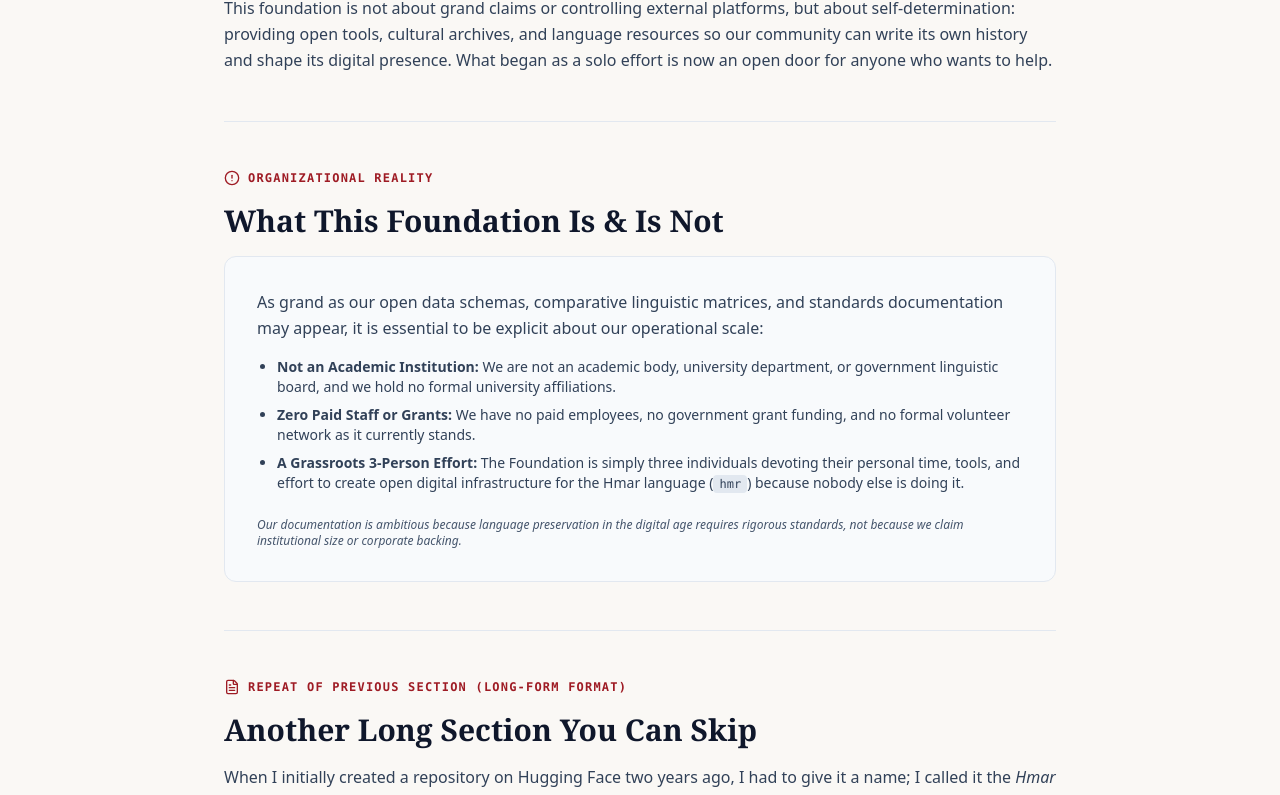
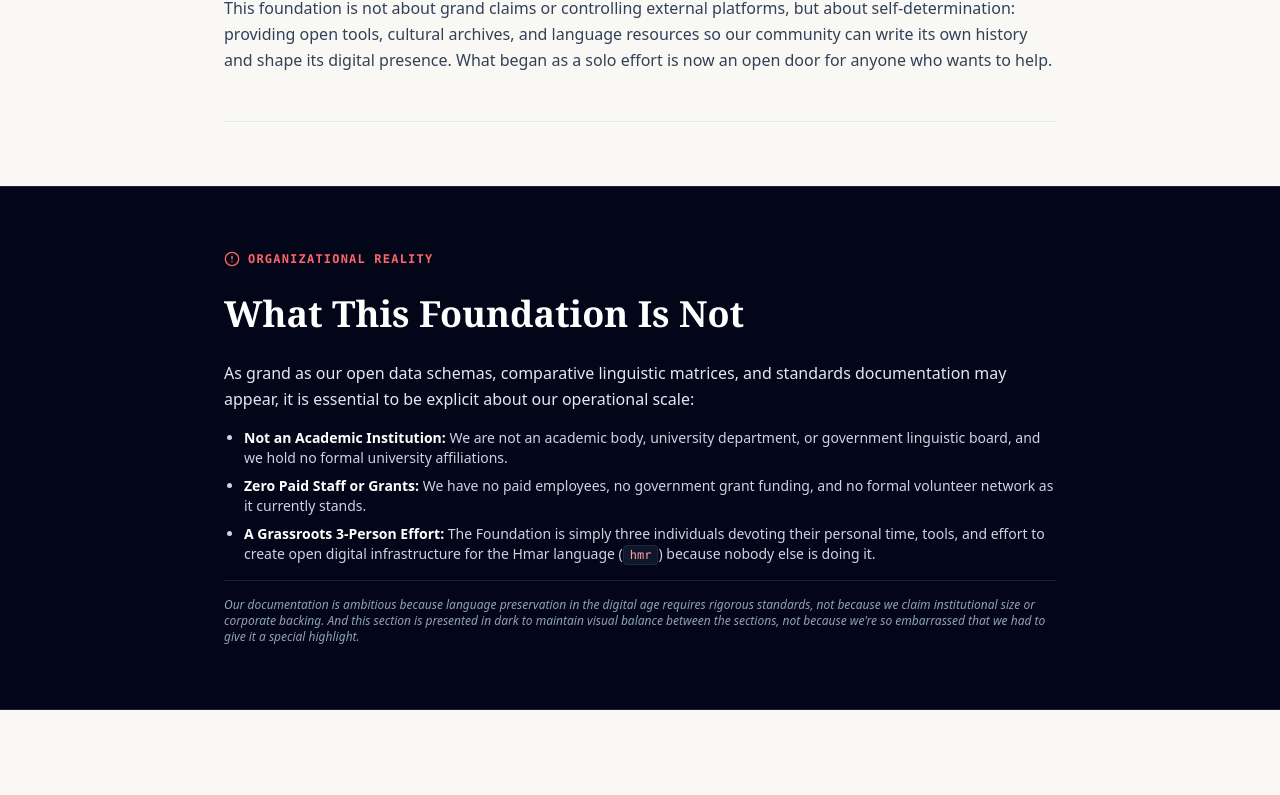
Before and after one commit to hmar-heritage-org/home, a Next.js app: page / in a window 1280 px wide. Shown: the part 1080-1875 px from the top of the page. Built offline with nearby package versions, Linux system fonts and the light colour scheme.

Commit message:
docs(home): refine full-width dark Organizational Reality section and Philosophy banner maxim

```diff
--- a/public/index.md
+++ b/public/index.md
@@ -19,7 +19,7 @@ This foundation is not about grand claims or controlling external platforms, but
 
 ---
 
-## Organizational Reality: What This Foundation Is & Is Not
+## Organizational Reality: What This Foundation Is Not
 
 As grand as our open data schemas, comparative linguistic matrices, and standards documentation may appear, it is essential to be explicit about our operational scale:
 
@@ -27,7 +27,7 @@ As grand as our open data schemas, comparative linguistic matrices, and standard
 - **Zero Paid Staff or Grants**: We have no paid employees, no government grant funding, and no formal volunteer network as it currently stands.
 - **A Grassroots 3-Person Effort**: The Foundation is simply three individuals devoting their personal time, tools, and effort to create open digital infrastructure for the Hmar language (`hmr`) because nobody else is doing it.
 
-*Our documentation is ambitious because language preservation in the digital age requires rigorous standards, not because we claim institutional size or corporate backing.*
+*Our documentation is ambitious because language preservation in the digital age requires rigorous standards, not because we claim institutional size or corporate backing. And this section is presented in dark to maintain visual balance between the sections, not because we're so embarrassed that we had to give it a special highlight.*
 
 ---
 
--- a/src/app/page.tsx
+++ b/src/app/page.tsx
@@ -66,34 +66,41 @@ export default function HomePage() {
             </p>
           </div>
         </section>
+      </div>
 
-        {/* Organizational Reality: What This Foundation Is Not */}
-        <section className="space-y-4 border-b border-slate-200 py-12">
-          <div className="text-xs font-mono tracking-widest text-[#9E1B24] uppercase font-bold flex items-center gap-2">
-            <AlertCircle className="w-4 h-4 text-[#9E1B24]" />
+      {/* Organizational Reality: What This Foundation Is Not (Full-Width Dark Section) */}
+      <section className="w-full bg-slate-950 text-white border-y border-slate-800 py-12 sm:py-16">
+        <div className="max-w-4xl mx-auto px-4 sm:px-6 lg:px-8 space-y-6">
+          <div className="text-xs font-mono tracking-widest text-red-400 uppercase font-bold flex items-center gap-2">
+            <AlertCircle className="w-4 h-4 text-red-400" />
             <span>Organizational Reality</span>
           </div>
 
-          <h2 className="text-2xl sm:text-3xl font-serif font-bold text-slate-900 leading-tight">
-            What This Foundation Is & Is Not
+          <h2 className="text-2xl sm:text-4xl font-serif font-bold text-white leading-tight">
+            What This Foundation Is Not
           </h2>
 
-          <div className="prose prose-slate max-w-none text-slate-700 leading-relaxed space-y-4 text-base font-sans bg-slate-50 border border-slate-200 rounded-xl p-6 sm:p-8">
-            <p>
+          <div className="prose prose-invert max-w-none text-slate-300 leading-relaxed space-y-4 text-base font-sans">
+            <p className="text-slate-200">
               As grand as our open data schemas, comparative linguistic matrices, and standards documentation may appear, it is essential to be explicit about our operational scale:
             </p>
 
-            <ul className="list-disc pl-5 space-y-2 text-sm text-slate-700">
-              <li><strong>Not an Academic Institution:</strong> We are not an academic body, university department, or government linguistic board, and we hold no formal university affiliations.</li>
-              <li><strong>Zero Paid Staff or Grants:</strong> We have no paid employees, no government grant funding, and no formal volunteer network as it currently stands.</li>
-              <li><strong>A Grassroots 3-Person Effort:</strong> The Foundation is simply three individuals devoting their personal time, tools, and effort to create open digital infrastructure for the Hmar language (<code className="text-xs bg-slate-200 px-1.5 py-0.5 rounded font-mono">hmr</code>) because nobody else is doing it.</li>
+            <ul className="list-disc pl-5 space-y-2 text-sm text-slate-300">
+              <li><strong className="text-white">Not an Academic Institution:</strong> We are not an academic body, university department, or government linguistic board, and we hold no formal university affiliations.</li>
+              <li><strong className="text-white">Zero Paid Staff or Grants:</strong> We have no paid employees, no government grant funding, and no formal volunteer network as it currently stands.</li>
+              <li><strong className="text-white">A Grassroots 3-Person Effort:</strong> The Foundation is simply three individuals devoting their personal time, tools, and effort to create open digital infrastructure for the Hmar language (<code className="text-xs bg-slate-900 text-red-300 border border-slate-800 px-1.5 py-0.5 rounded font-mono">hmr</code>) because nobody else is doing it.</li>
             </ul>
 
-            <p className="text-xs text-slate-600 italic pt-2">
-              Our documentation is ambitious because language preservation in the digital age requires rigorous standards, not because we claim institutional size or corporate backing.
+            <p className="text-xs text-slate-400 italic pt-4 border-t border-slate-800/80">
+              Our documentation is ambitious because language preservation in the digital age requires rigorous standards, not because we claim institutional size or corporate backing. And this section is presented in dark to maintain visual balance between the sections, not because we're so embarrassed that we had to give it a special highlight.
             </p>
           </div>
-        </section>
+        </div>
+      </section>
+
+      {/* Container Part 2: Another Long Section You Can Skip */}
+      <div className="max-w-4xl mx-auto px-4 sm:px-6 lg:px-8">
+        {/* Another Long Section You Can Skip */}
 
         {/* Another Long Section You Can Skip */}
         <section className="space-y-4 border-b border-slate-200 py-12">
@@ -150,8 +157,8 @@ export default function HomePage() {
         <div className="max-w-6xl mx-auto px-4 sm:px-6 lg:px-8 relative z-20">
           <div className="flex flex-col md:flex-row items-start md:items-center justify-between gap-4">
             <blockquote className="italic border-l-2 border-[#9E1B24] pl-4 text-slate-200 font-serif text-sm sm:text-base leading-snug">
-              "A society grows great when old men plant trees in whose shade they shall never sit."
-              <span className="block text-[11px] font-mono not-italic text-slate-400 mt-1 font-normal">— Ancient Proverb</span>
+              "Planting trees whose shade we may never frolic under."
+              <span className="block text-[11px] font-mono not-italic text-slate-400 mt-1 font-normal">— Foundational Maxim</span>
             </blockquote>
 
             <Link
--- a/src/app/philosophy/page.tsx
+++ b/src/app/philosophy/page.tsx
@@ -254,7 +254,7 @@ export default function PhilosophyPage() {
           </div>
         </section>
 
-        {/* Section X: Planting Trees for Future Generations */}
+        {/* Section X: Planting Trees Whose Shade We May Never Sit Under */}
         <section className="space-y-4 border-b border-slate-200 pb-10">
           <div className="text-xs font-mono font-bold text-[#9E1B24] uppercase tracking-wider">
             Section X
```
